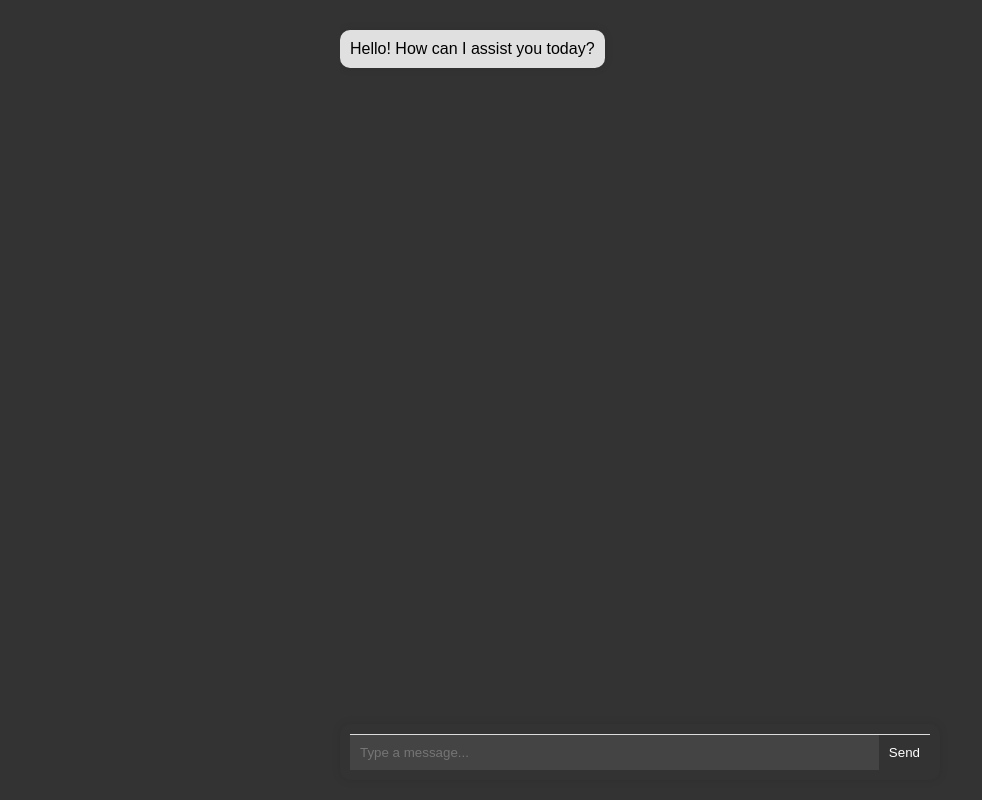
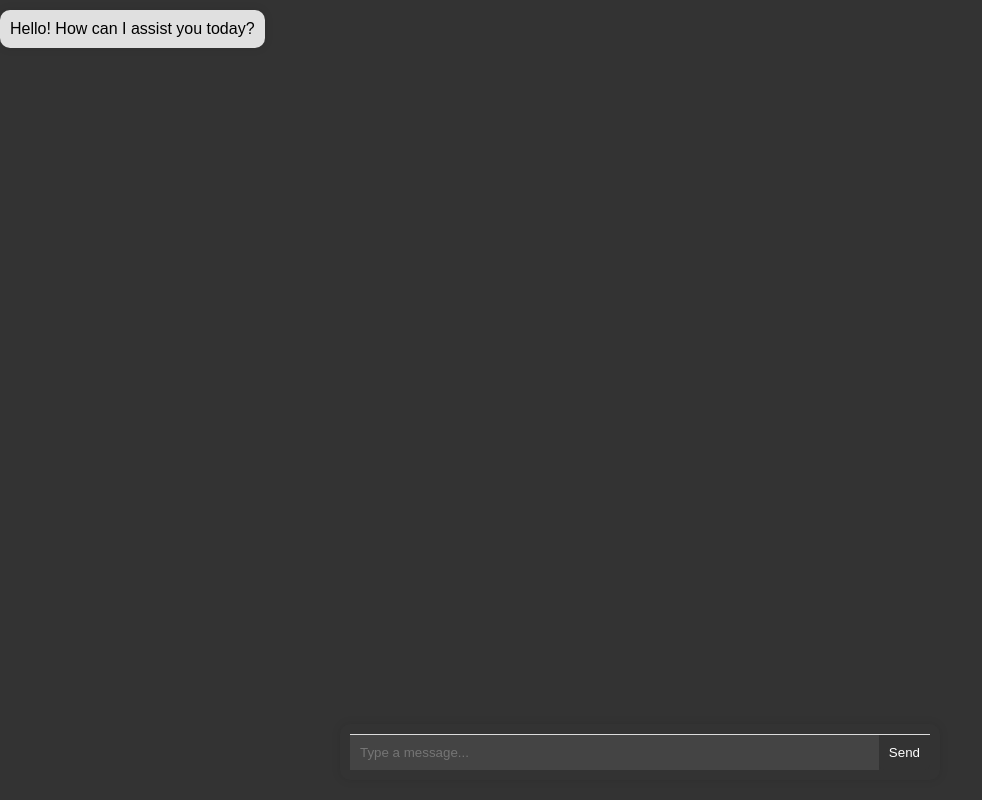
Before and after one commit to negativenagesh/ArogyaMitra, a Flask app: page / in a window 1280 px wide. Shown: the whole page, without its empty margins (0-982 px from the left). Run offline with Flask 3, Linux system fonts and the light colour scheme.

Commit message:
modified

```diff
--- a/templates/chat.html
+++ b/templates/chat.html
@@ -14,21 +14,20 @@
             height: 100vh;
             background-color: #333; /* Dark grey background */
             margin: 0;
-            padding: 20px;
+            padding: 0;
             box-sizing: border-box;
             overflow: hidden;
         }
         .message-container {
             display: flex;
             flex-direction: column;
-            align-items: center;
+            align-items: flex-start; /* Align messages to the left */
             width: 100%;
-            max-width: 600px;
             height: calc(100vh - 70px); /* Adjust height to account for input container */
             margin-bottom: 70px; /* Ensure space for input container */
             overflow-y: scroll;
             box-sizing: border-box;
-            padding-right: 10px; /* Ensure scrollbar does not overlap text */
+            padding: 0; /* Remove padding to allow scrollbar to be at the edge */
         }
         .chat-message {
             width: auto;
@@ -39,8 +38,8 @@
             margin: 10px 0;
             color: #fff;
             box-shadow: 0 0 10px rgba(0, 0, 0, 0.1);
+            box-sizing: border-box;
             position: relative;
-            box-sizing: border-box;
         }
         .chat-message.user {
             background-color: #007bff;
```
